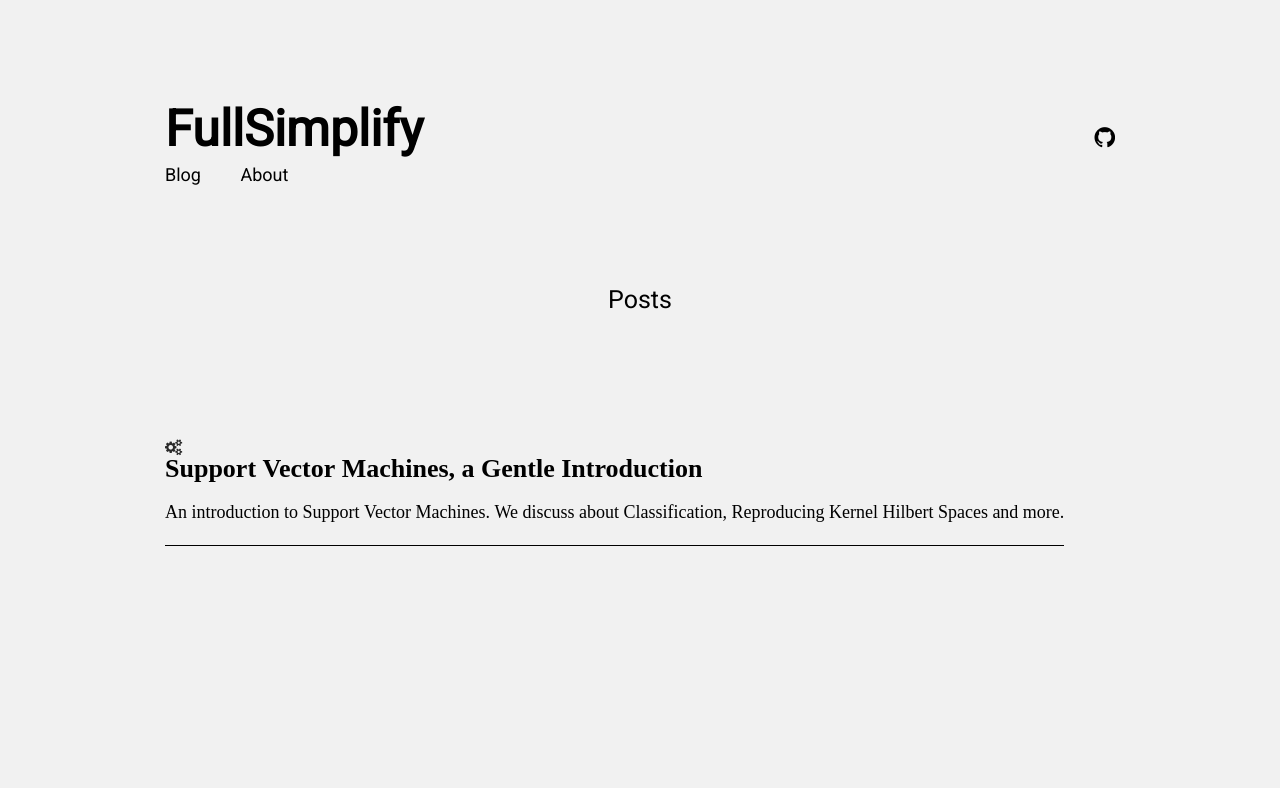
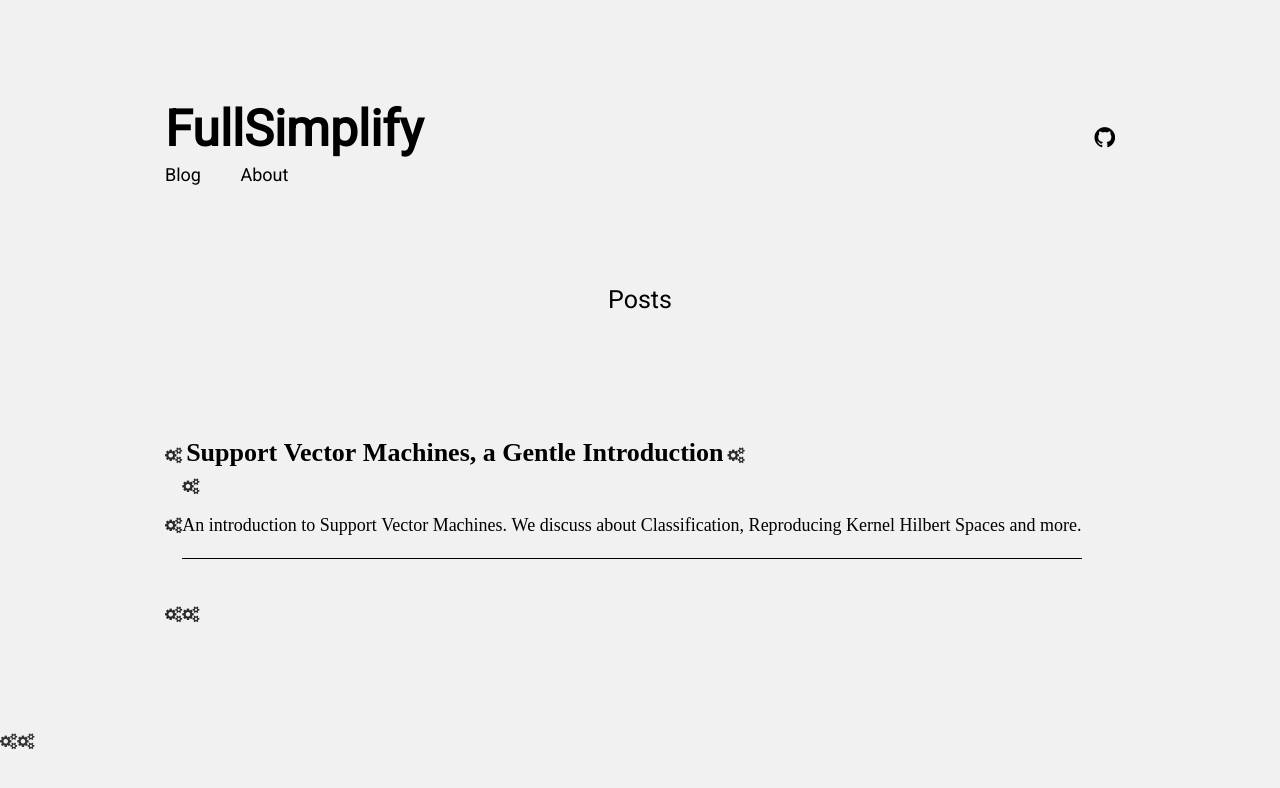
Before and after one commit to FullSimplify/FullSimplify.github.io, a Jekyll site: the page built from index.html, in a window 1280 px wide. Shown: the top 788 px of the page. Built offline with Jekyll 4.4.1, drawn with Linux system fonts in a browser that asks for light colours.

Commit message:
Update index.html

```diff
--- a/index.html
+++ b/index.html
@@ -7,18 +7,17 @@ sitemap:
 ---
 
 <ul class="list-posts">
-  <i class="fa fa-cogs post-teaser side-icon" aria-hidden="true">
     {% for post in site.posts %}
         <li class="post-teaser">
+          <i class="fa fa-cogs post-teaser side-icon" aria-hidden="true">
             <a href="{{ post.url | prepend: site.baseurl }}">
                 <span class="post-teaser__title" style="font-size:26px">{{ post.title }}</span>
                 <!--<span class="post-teaser__date">{{ post.date | date: "%d %B %Y" }}</span>-->
-
             </a>
+            <i class="fa fa-cogs post-teaser side-icon" aria-hidden="true">
         </li>
     <p id='post-teaser-subtitle' style="font-weight:200; font-size:18px">{{ post.excerpt }}</p>
   <p id='post-divider' style="border-bottom: 1px solid;">
   </p>
     {% endfor %}
-  </i>
 </ul>
```
